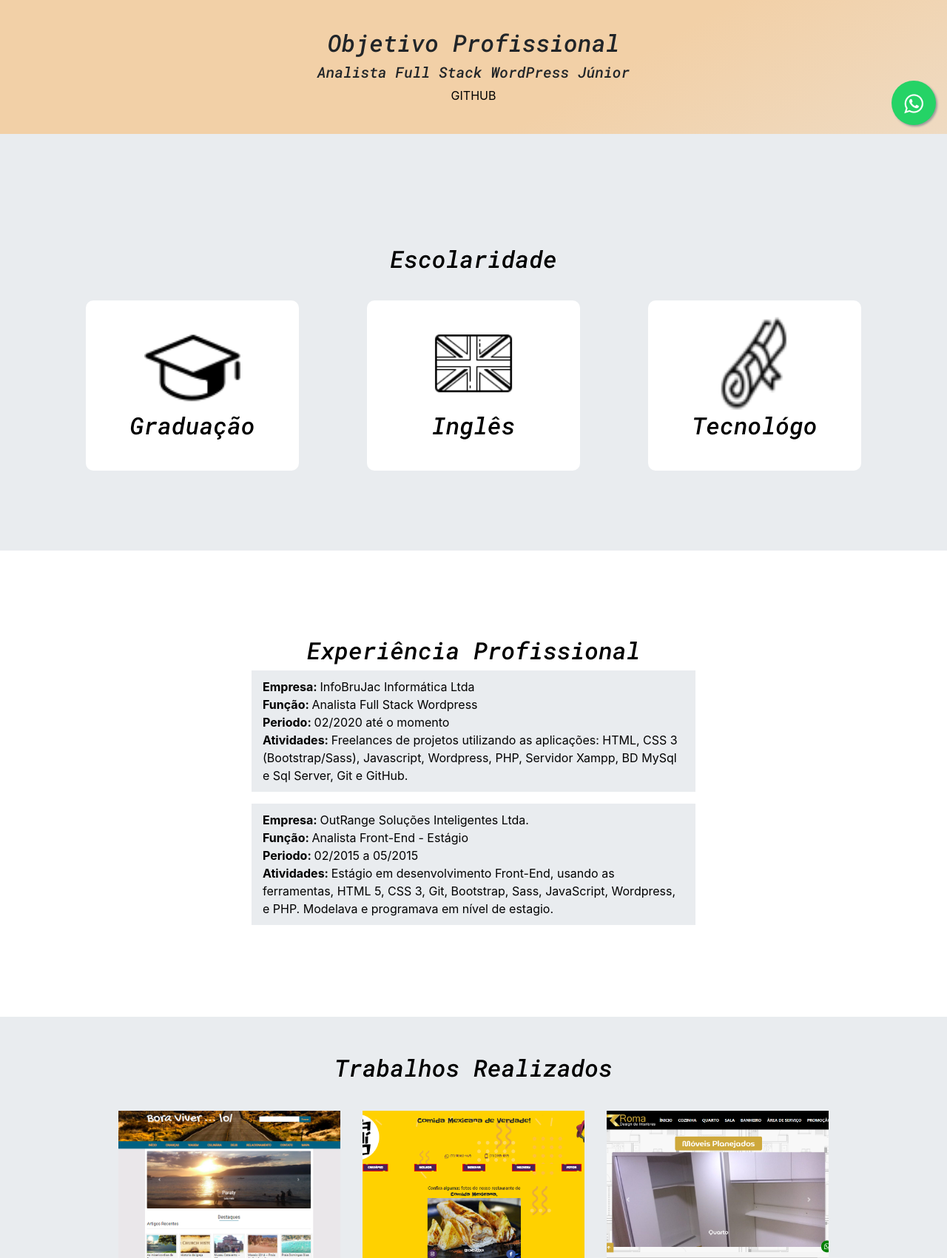
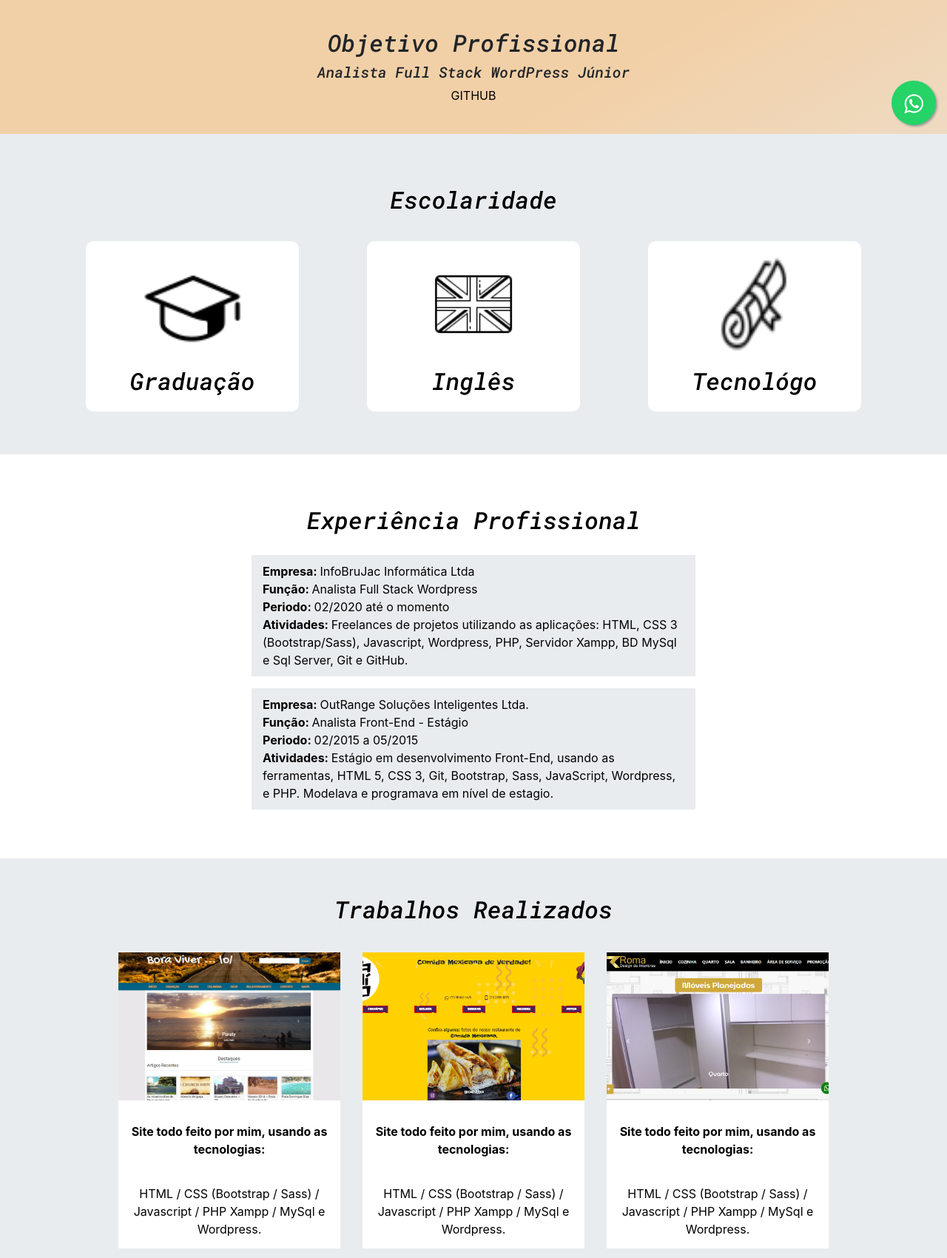
Before and after one commit to 2011Alexandrealvarenga/Portfolio2, a PHP site: page / in a window 1280 px wide. Shown: the part 561-2261 px from the top of the page at 74% size. Run offline with PHP 8.4, Linux system fonts and the light colour scheme; some libraries are stand-ins or nearby versions.

Commit message:
update padding

```diff
--- a/index.html
+++ b/index.html
@@ -148,7 +148,7 @@
   <section class="experiencia " id="experience"><!--EXPERIENCIA -->
 
       <div class="col d-flex justify-content-center">
-        <div class="content-box pt-3 pb-2">
+        <div class="content-box">
           <h2>Experiência Profissional</h2>
 
           <ul>
--- a/style.css
+++ b/style.css
@@ -237,13 +237,12 @@ input:checked ~ .details{
 .formacao {
   height: auto;
   padding-bottom: 30px;
-  padding-top: 100px;
-  padding-bottom: 100px;
+  padding: 50px 0;
   background: #e9ecef; }
   .formacao .escolaridade {
-    padding-top: 50px;
-    padding-bottom: 20px; }
+     }
   .formacao h2 {
+    padding: 20px 0;
     color: #000; }
   .formacao p {
     color: #000; }
@@ -303,8 +302,7 @@ input:checked ~ .details{
 
 /*EXPERIENCIA PROFISSIONAL*/
 .experiencia {
-  padding-top: 100px;
-  padding-bottom: 100px;
+  padding: 50px 0;
   background: #fff; }
 
 .content-box {
@@ -323,6 +321,7 @@ input:checked ~ .details{
   color: #000;
 }
 .content-box h2{
+padding: 20px 0;
 color: #000;
 }
 /*TRABALHOS*/
@@ -409,7 +408,7 @@ color: #000;
 
 /*CURSOS*/
 .curso {
-  padding: 60px 0 50px 0;
+  padding: 50px 0 50px 0;
   background: #fff; }
   .curso h2 {
     color: #000; }
```
